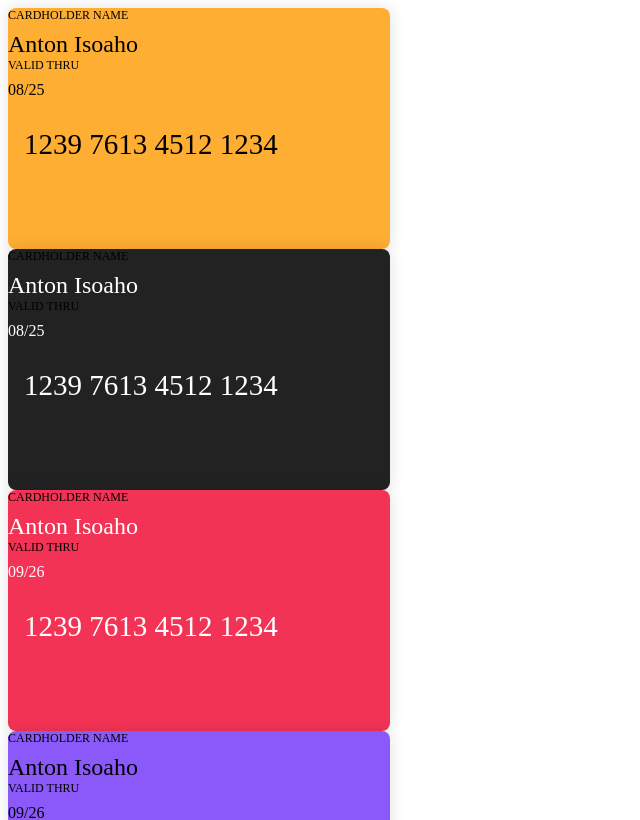
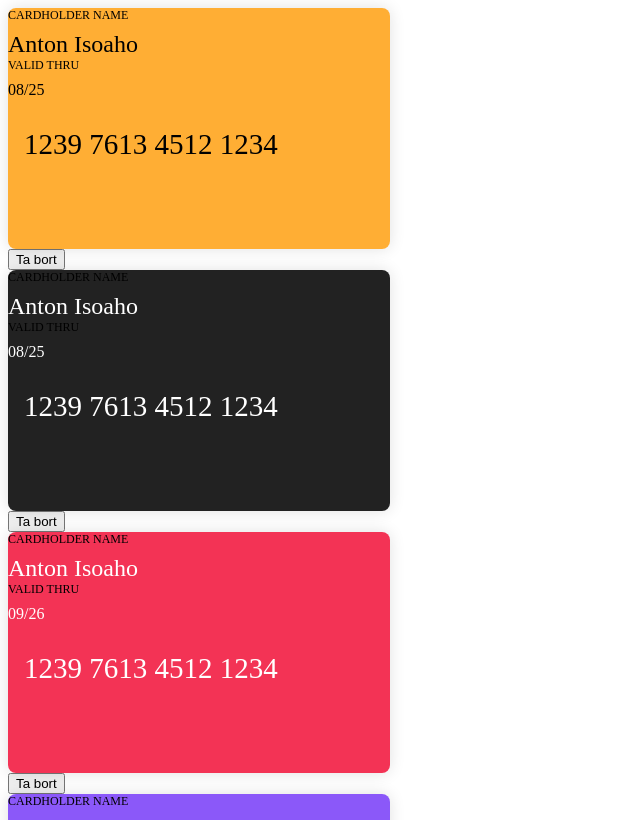
Before and after one commit to GoldenZebras/e-wallet, a React (Vite) app: page / in a window 1280 px wide. Shown: the top 820 px of the page, without its empty margins (0-640 px from the left). Built offline with nearby package versions, Linux system fonts and the light colour scheme.

Commit message:
Added function to remove, add and use active card

```diff
--- a/src/constants/CardList.ts
+++ b/src/constants/CardList.ts
@@ -1,30 +1,32 @@
-export const CardList = [
+import { CardProps } from '../models/CardProps';
+
+export const CardList: CardProps[] = [
   {
     cardNumber: '1239 7613 4512 1234',
     cardHolder: 'Anton Isoaho',
     expirationDate: '08/25',
     vendor: 'bitcoin',
-    activeCard: false,
+    active: false,
   },
   {
     cardNumber: '1239 7613 4512 1234',
     cardHolder: 'Anton Isoaho',
     expirationDate: '08/25',
     vendor: 'ninja',
-    activeCard: false,
+    active: false,
   },
   {
     cardNumber: '1239 7613 4512 1234',
     cardHolder: 'Anton Isoaho',
     expirationDate: '09/26',
     vendor: 'evilcorp',
-    activeCard: true,
+    active: true,
   },
   {
     cardNumber: '1239 7613 4512 1234',
     cardHolder: 'Anton Isoaho',
     expirationDate: '09/26',
     vendor: 'blockchain',
-    activeCard: false,
+    active: false,
   },
 ];
--- a/src/models/CardProps.ts
+++ b/src/models/CardProps.ts
@@ -3,5 +3,5 @@ export interface CardProps {
   cardHolder: string;
   expirationDate: string;
   vendor: string;
-  activeCard: boolean;
+  active: boolean;
 }
--- a/src/pages/Home.tsx
+++ b/src/pages/Home.tsx
@@ -1,18 +1,28 @@
 import Card from '../components/card/Card';
 import { CardList } from '../constants/CardList';
+import useLocalStorage from '../sass/useLocalStorage';
+import { STORAGE_KEY } from '../constants/StorageKey';
+import { CardProps } from '../models/CardProps';
 
 const HomeComponent = () => {
+  const { value, removeCard, setActiveCard } = useLocalStorage(STORAGE_KEY, CardList);
+
   return (
-    <div>
-      {CardList.map((card, index) => (
-        <Card
+    <div className="card__container">
+      {value.map((card: CardProps, index: number) => (
+        <div
           key={index}
-          cardNumber={card.cardNumber}
-          cardHolder={card.cardHolder}
-          expirationDate={card.expirationDate}
-          vendor={card.vendor}
-          activeCard={card.activeCard}
-        />
+          className={`card__container--item ${card.active ? 'active' : ''}`}
+          onClick={() => setActiveCard(index)}>
+          <Card
+            cardNumber={card.cardNumber}
+            cardHolder={card.cardHolder}
+            expirationDate={card.expirationDate}
+            vendor={card.vendor}
+            active={card.active}
+          />
+          <button onClick={() => removeCard(index)}>Ta bort</button>
+        </div>
       ))}
     </div>
   );
--- a/src/sass/useLocalStorage.ts
+++ b/src/sass/useLocalStorage.ts
@@ -1,11 +1,13 @@
 import { useState, useEffect } from 'react';
 import { CardProps } from '../models/CardProps';
 
-const useLocalStorage = (key: string, initialValue: CardProps) => {
+const useLocalStorage = (key: string, initialValue: CardProps[]) => {
   const [value, setValue] = useState(() => {
     const storedValue = localStorage.getItem(key);
     return storedValue ? JSON.parse(storedValue) : initialValue;
   });
+
+  const [activeCardIndex, setActiveCardIndex] = useState<number>(0);
 
   useEffect(() => {
     localStorage.setItem(key, JSON.stringify(value));
@@ -31,7 +33,20 @@ const useLocalStorage = (key: string, initialValue: CardProps) => {
     }
   };
 
-  return { value, setValue, removeCard, addCard };
+  const setActiveCard = (index: number) => {
+    setActiveCardIndex(index);
+    const currentValue = localStorage.getItem(key);
+    if (currentValue) {
+      const parsedValue = JSON.parse(currentValue);
+      parsedValue.forEach((card: CardProps, i: number) => {
+        card.active = i === index;
+      });
+      localStorage.setItem(key, JSON.stringify(parsedValue));
+      setValue(parsedValue);
+    }
+  };
+
+  return { value, setValue, removeCard, addCard, setActiveCard, activeCardIndex };
 };
 
 export default useLocalStorage;
```
